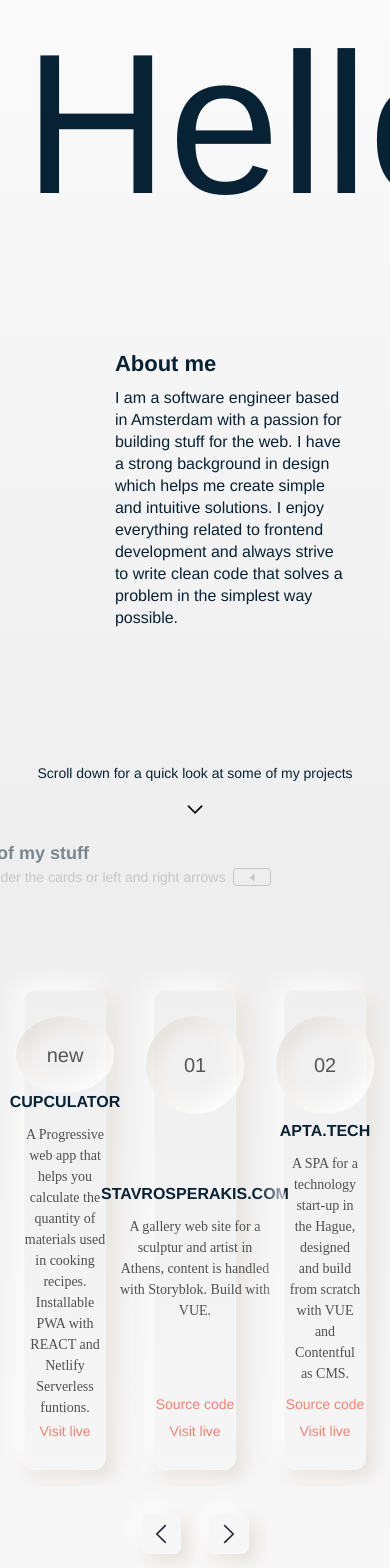
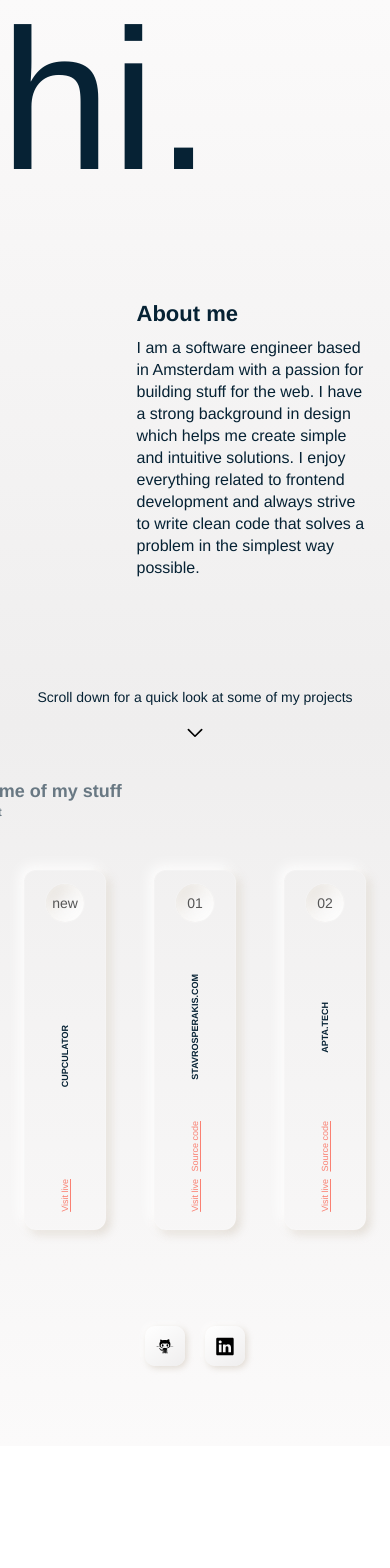
Before and after one commit to fontas-moraitis/fontas.me, a Vue app: page / in a window 390 px wide. Shown: the top 1568 px of the page. After the commit the page ends 1446 px from the top, so only its background shows below. Built offline with nearby package versions, Linux system fonts and the light colour scheme.

Commit message:
fix: responsivness for older models

```diff
--- a/src/components/Card.vue
+++ b/src/components/Card.vue
@@ -100,10 +100,7 @@
   }
 }
 
-@media only screen
-    and (device-width: 390px)
-    and (device-height: 844px)
-    and (-webkit-device-pixel-ratio: 3) {
+@media only screen and (max-width: $mobile-breaking-point)  {
   .card {
     @include shadow-out-mobile;
     display: flex;
--- a/src/components/HelloWorld.vue
+++ /dev/null
@@ -1,40 +0,0 @@
-<script setup>
-import { ref } from 'vue'
-
-defineProps({
-  msg: String
-})
-
-const count = ref(0)
-</script>
-
-<template>
-  <h1>{{ msg }}</h1>
-
-  <p>
-    Recommended IDE setup:
-    <a href="https://code.visualstudio.com/" target="_blank">VSCode</a>
-    +
-    <a href="https://github.com/johnsoncodehk/volar" target="_blank">Volar</a>
-  </p>
-
-  <p>
-    <a href="https://vitejs.dev/guide/features.html" target="_blank">
-      Vite Documentation
-    </a>
-    |
-    <a href="https://v3.vuejs.org/" target="_blank">Vue 3 Documentation</a>
-  </p>
-
-  <button type="button" @click="count++">count is: {{ count }}</button>
-  <p>
-    Edit
-    <code>components/HelloWorld.vue</code> to test hot module replacement.
-  </p>
-</template>
-
-<style scoped>
-a {
-  color: #42b983;
-}
-</style>
--- a/src/components/LandingPage.vue
+++ b/src/components/LandingPage.vue
@@ -197,10 +197,7 @@
     }
   }
 
-@media only screen
-    and (device-width: 390px)
-    and (device-height: 844px)
-    and (-webkit-device-pixel-ratio: 3) {
+@media only screen and (max-width: $mobile-breaking-point) {
     .landing-page {
       height: calc(100vh - 100px);
       padding: env(safe-area-inset-top) env(safe-area-inset-right) env(safe-area-inset-bottom) env(safe-area-inset-left);
--- a/src/components/ProjectGallery.vue
+++ b/src/components/ProjectGallery.vue
@@ -139,6 +139,7 @@
 @import '../styles/mixins';
 
 .gallery {
+  padding: env(safe-area-inset-top) env(safe-area-inset-right) env(safe-area-inset-bottom) env(safe-area-inset-left);
     &__intro {
       margin-bottom: $size-xlarge;
       font-size: $standar-text;
@@ -213,13 +214,9 @@
     }
   }
 
-@media only screen
-    and (device-width: 390px)
-    and (device-height: 844px)
-    and (-webkit-device-pixel-ratio: 3) {
+@media only screen and (max-width: $mobile-breaking-point) {
     .gallery {
       margin-top: $size-medium;
-      padding: env(safe-area-inset-top) env(safe-area-inset-right) env(safe-area-inset-bottom) env(safe-area-inset-left);
       &__cardholder {
         overflow-x: scroll;
         height: $gallery-height-mobile;
```
